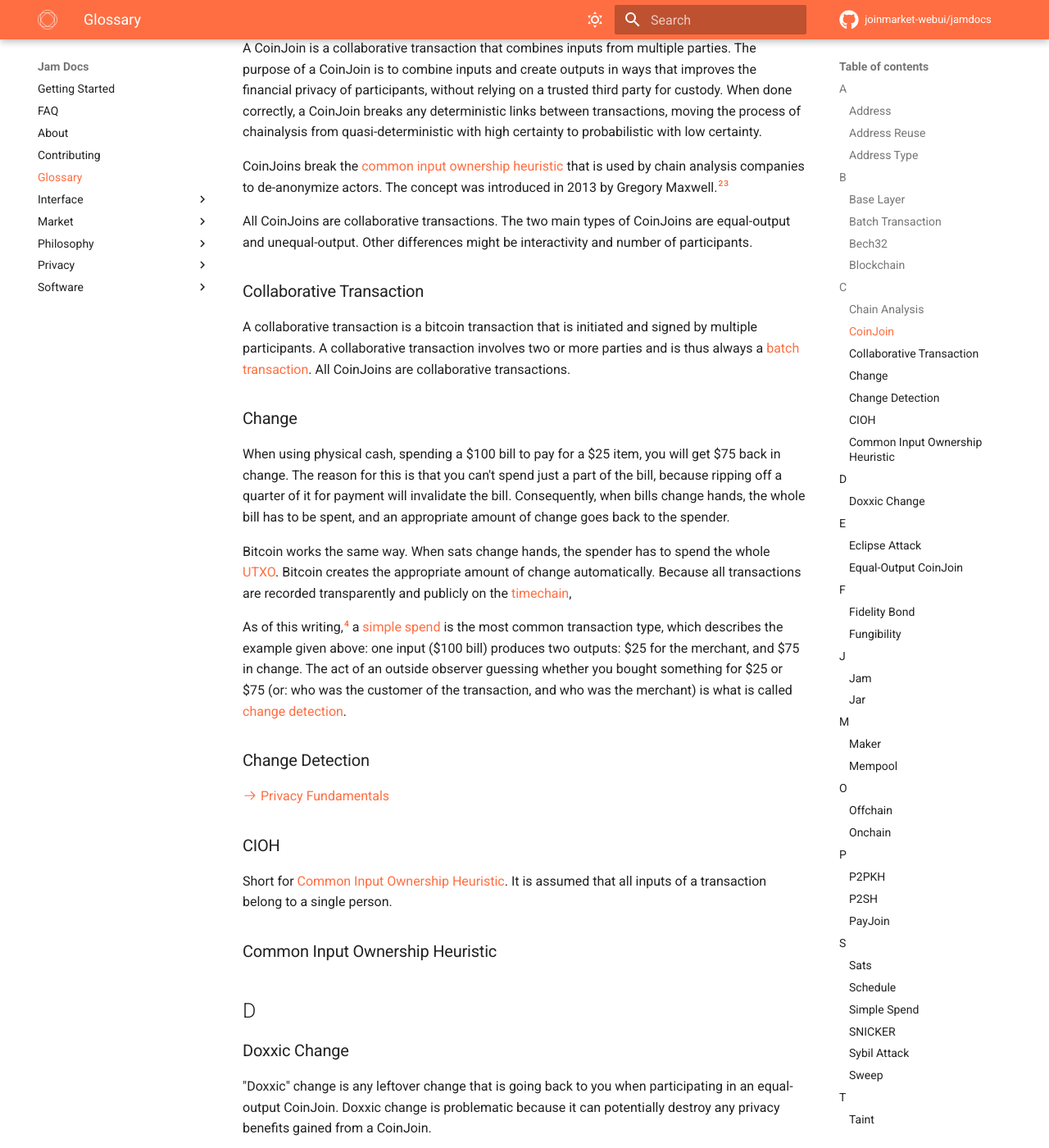
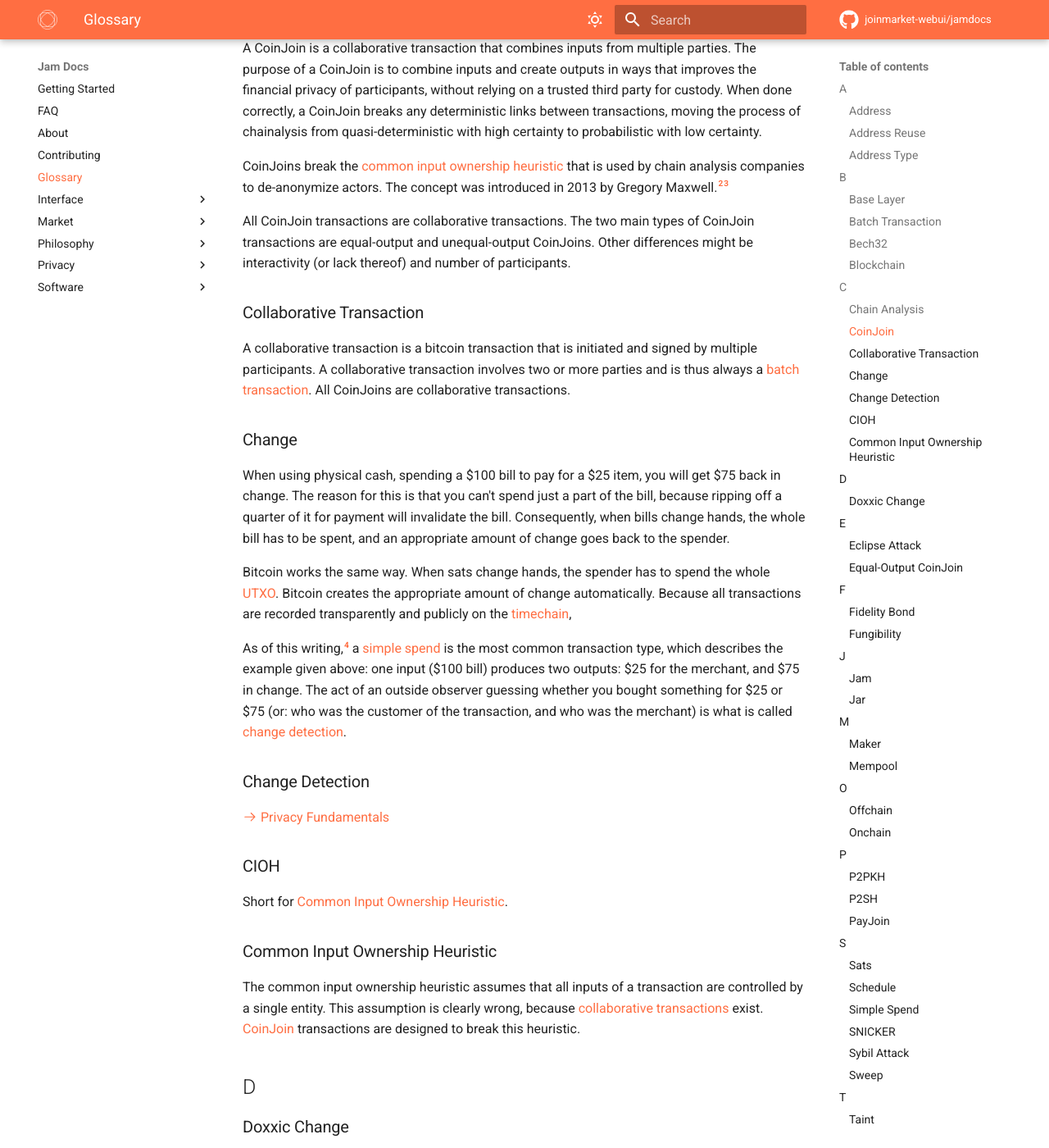
Before and after one commit to joinmarket-webui/jamdocs, an MkDocs documentation site: the page built from docs/glossary.md, in a window 1280 px wide and 1400 px high, scrolled down 1978 px. Shown: the whole window at 82% size. Built offline with MkDocs 1.6.1 and Material for MkDocs 9.7.7, drawn with Linux system fonts in a browser that asks for light colours; nearby versions of some CDN libraries; comment, search, counter and statistics services are not loaded.

Commit message:
docs(glossary): CIOH, CoinJoins

```diff
--- a/docs/glossary.md
+++ b/docs/glossary.md
@@ -132,9 +132,9 @@ heuristic](#common-input-ownership-heuristic) that is used by chain analysis
 companies to de-anonymize actors. The concept was introduced in 2013 by Gregory
 Maxwell.[^gmaxwell1][^gmaxwell2]
 
-All CoinJoins are collaborative transactions. The two main types of CoinJoins
-are equal-output and unequal-output. Other differences might be interactivity
-and number of participants.
+All CoinJoin transactions are collaborative transactions. The two main types of
+CoinJoin transactions are equal-output and unequal-output CoinJoins. Other
+differences might be interactivity (or lack thereof) and number of participants.
 
 [^gmaxwell1]: [I taint rich!](https://bitcointalk.org/?topic=139581) Maxwell, Jan. 2013
 [^gmaxwell2]: [CoinJoin: Bitcoin privacy for the real world](https://bitcointalk.org/?topic=279249) Maxwell, Aug. 2013
@@ -177,9 +177,14 @@ what is called [change detection](#change-detection).
 ### CIOH
 
 Short for [Common Input Ownership Heuristic](#common-input-ownership-heuristic).
-It is assumed that all inputs of a transaction belong to a single person.
 
 ### Common Input Ownership Heuristic
+
+The common input ownership heuristic assumes that all inputs of a transaction
+are controlled by a single entity. This assumption is clearly wrong, because
+[collaborative transactions](#collaborative-transaction) exist.
+[CoinJoin](#coinjoin) transactions are designed to break this heuristic.
+
 ## D
 ### Doxxic Change
 
```
